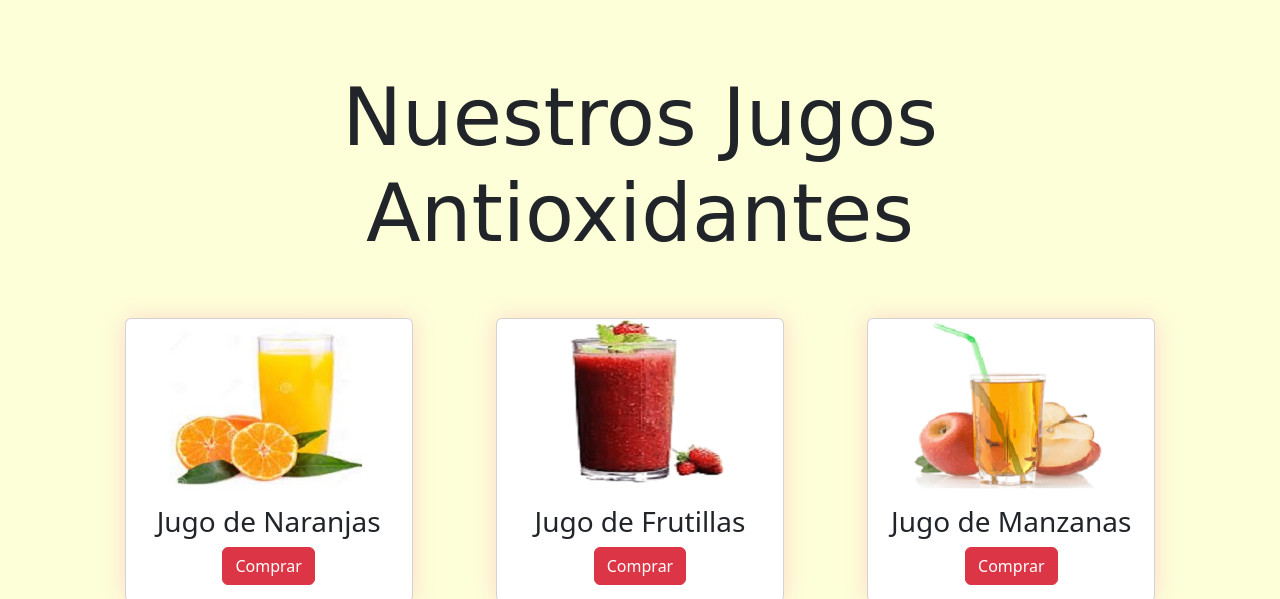
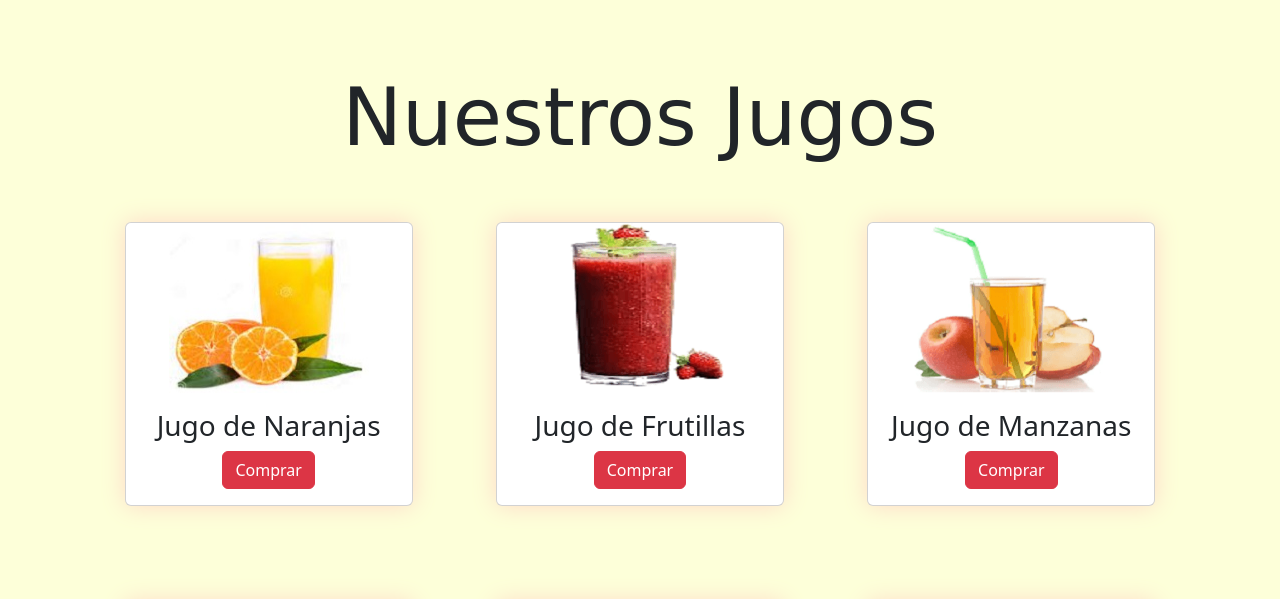
Before and after one commit to SilBus/bootstrap, a website: page pages/jugos.html in a window 1280 px wide. Shown: the part 131-730 px from the top of the page. Drawn offline with nearby package versions, Linux system fonts and the light colour scheme; a web font is replaced by a local one.

```diff
--- a/pages/jugos.html
+++ b/pages/jugos.html
@@ -79,7 +79,7 @@
             <div class="row">
 
                 <div class="tipografiaInd">
-                    <h1 class="animate__animated animate__fadeInDown">Nuestros Jugos Antioxidantes</h1>
+                    <h1 class="animate__animated animate__fadeInDown">Nuestros Jugos</h1>
                 </div>
 
 
```
